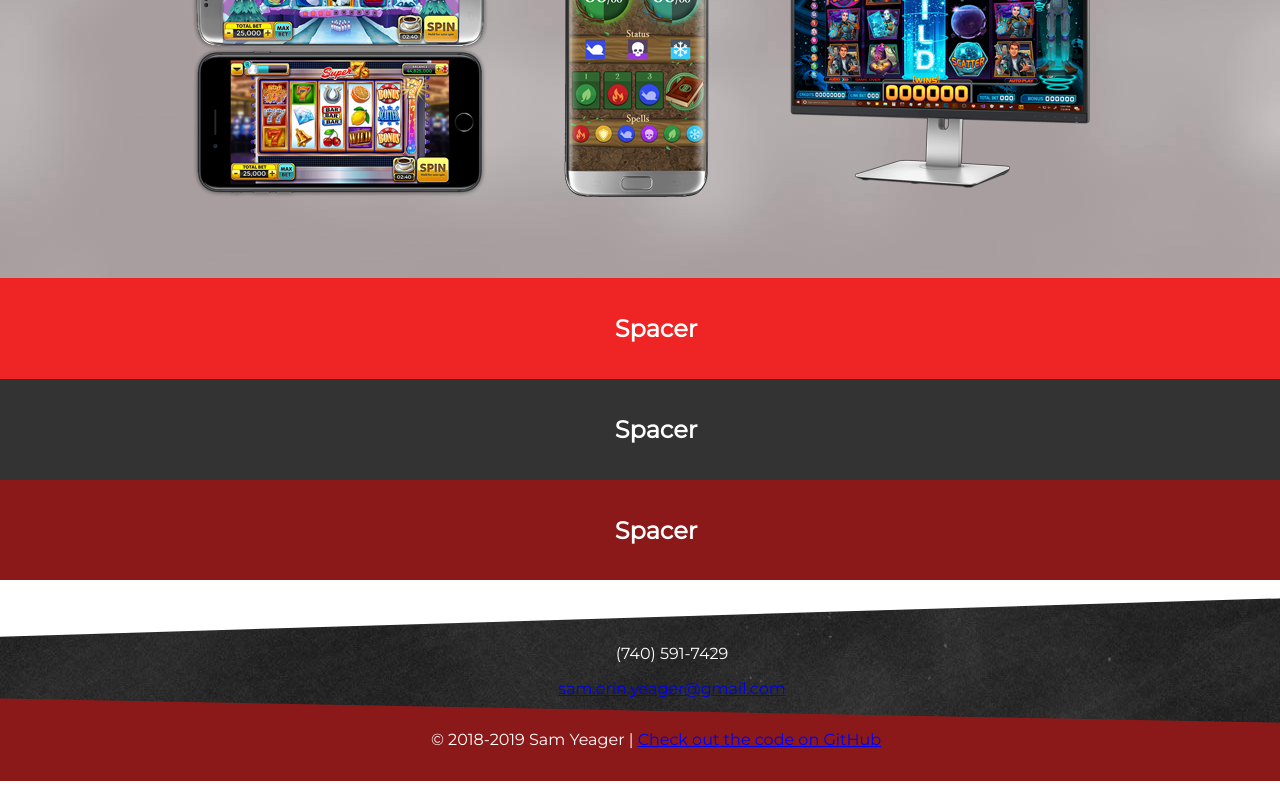
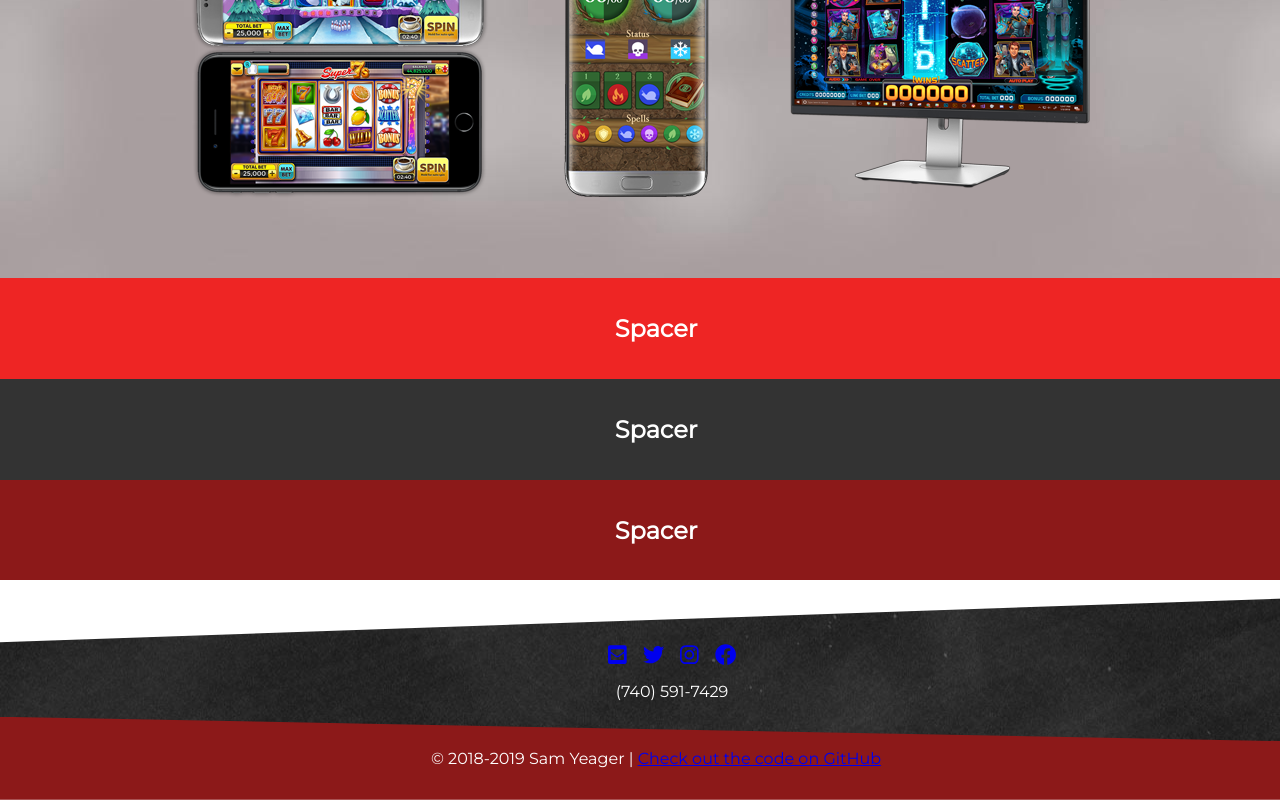
Before and after one commit to MMFane/portfolio-react, a React app: page / in a window 1280 px wide. Shown: the part 510-1310 px from the top of the page. Built offline with nearby package versions, Linux system fonts and the light colour scheme; a web font is replaced by a local one.

Commit message:
add font-awesome support and footer icons

```diff
--- a/package.json
+++ b/package.json
@@ -12,6 +12,10 @@
   "author": "Sam(antha) Yeager",
   "license": "ISC",
   "dependencies": {
+    "@fortawesome/fontawesome-svg-core": "^1.2.17",
+    "@fortawesome/free-brands-svg-icons": "^5.8.1",
+    "@fortawesome/free-solid-svg-icons": "^5.8.1",
+    "@fortawesome/react-fontawesome": "^0.1.4",
     "@types/node": "^11.13.4",
     "@types/react": "^16.8.13",
     "@types/react-dom": "^16.8.4"
--- a/src/js/components/App.tsx
+++ b/src/js/components/App.tsx
@@ -7,6 +7,12 @@ import Hero from './hero/Hero';
 import ImageButton from './image-button/ImageButton';
 import Nav from './nav/Nav';
 import ResponsiveImage from './responsive-image/ResponsiveImage';
+
+import { library } from '@fortawesome/fontawesome-svg-core';
+import { FontAwesomeIcon } from '@fortawesome/react-fontawesome';
+import { faEnvelopeSquare } from '@fortawesome/free-solid-svg-icons';
+import { faTwitter, faInstagram, faFacebook } from '@fortawesome/free-brands-svg-icons';
+library.add(faEnvelopeSquare, faTwitter, faInstagram, faFacebook);
 
 import logo from '../../images/signature.png';
 import headerWTCasino from '../../images/project-headers/header-wildtangent-casino.png';
@@ -44,8 +50,21 @@ class App extends React.Component<any, any> {
             <h2>Spacer</h2>
         </Banner>
         <Banner classes="social angle-top-right fixed-bg" bgImage="chalkboard" bgColor="">
+            <FlexGroup classes="justify-center align-i-center mt-1">
+                    <a href="mailto:sam.erin.yeager@gmail.com">
+                        <FontAwesomeIcon icon={faEnvelopeSquare} size="lg" className="mr-1" />
+                    </a>
+                    <a href="https://twitter.com/M_M_Fane">
+                        <FontAwesomeIcon icon={faTwitter} size="lg" className="mr-1" />
+                    </a>
+                    <a href="https://www.instagram.com/mmfane/">
+                        <FontAwesomeIcon icon={faInstagram} size="lg" className="mr-1" />
+                    </a>
+                    <a href="https://www.linkedin.com/in/samerinyeager">
+                        <FontAwesomeIcon icon={faFacebook} size="lg" />
+                    </a>
+            </FlexGroup>
             <p>(740) 591-7429</p>
-            <a href="mailto:sam.erin.yeager@gmail.com">sam.erin.yeager@gmail.com</a>
         </Banner>
         <Banner classes="footer angle-top-left" bgImage="" bgColor="dark-red">
             <p>© 2018-2019 Sam Yeager | <a href="https://github.com/MMFane/portfolio-react">Check out the code on GitHub</a> </p>
```
Also changed, not shown: 1 other file (tests, documents, lock files or other folders).
